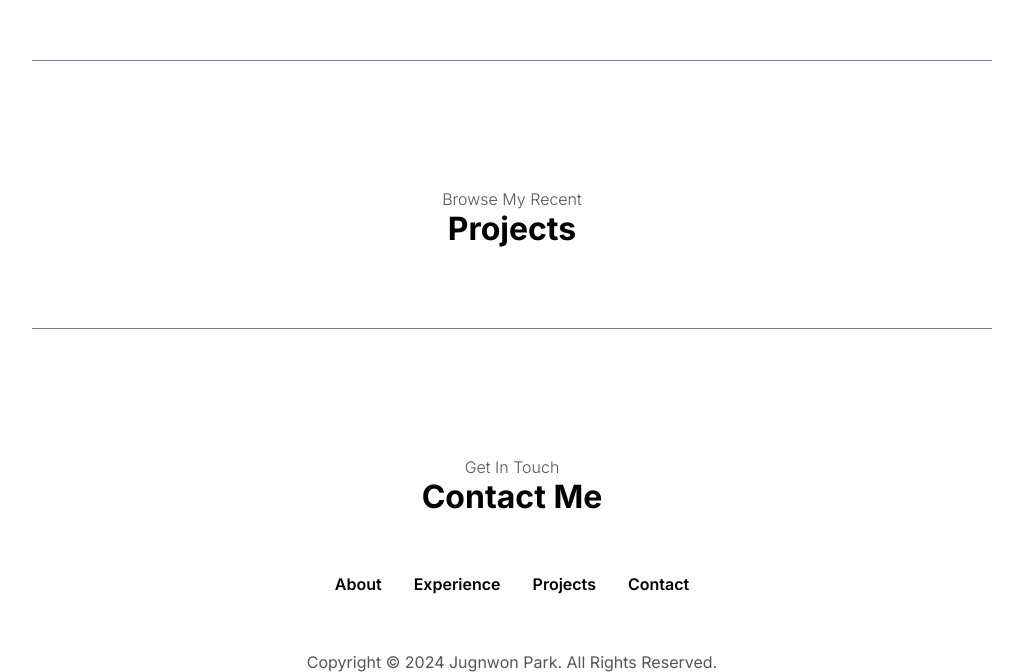
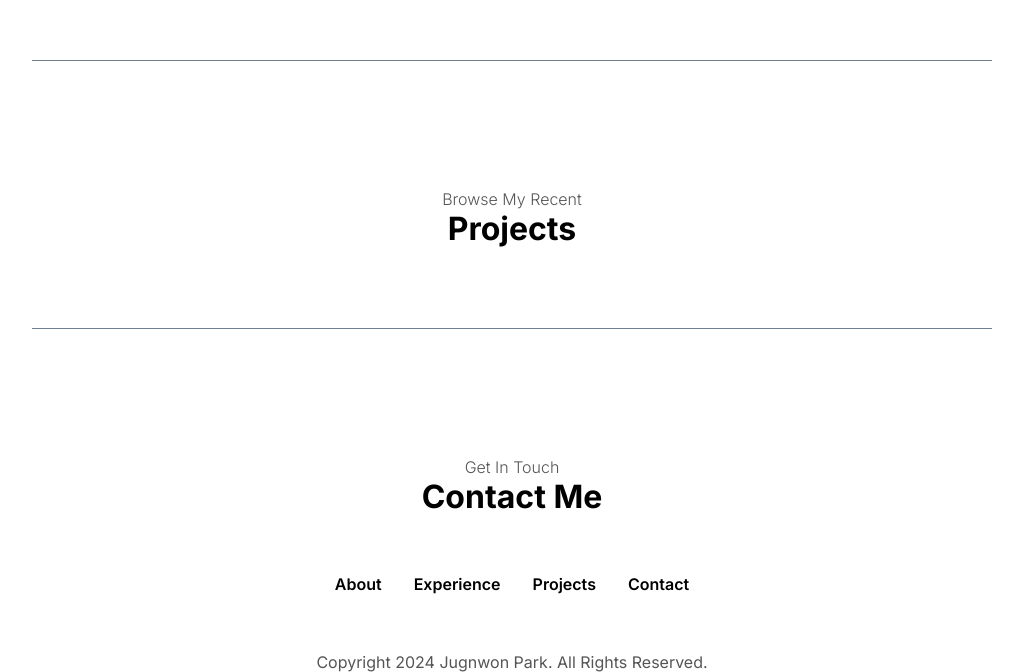
Before and after one commit to NoahPark9001/cprg306-final-project, a Next.js app: page / in a window 1280 px wide. Shown: the part 1304-1976 px from the top of the page, without its empty margins (128-1151 px from the left). Built offline with nearby package versions, Linux system fonts and the light colour scheme.

Commit message:
Update page.js
Delete the uni code

```diff
--- a/app/page.js
+++ b/app/page.js
@@ -122,7 +122,7 @@ export default function Page() {
             </ul>
           </div>
         </nav>
-        <p>Copyright &#169; 2024 Jugnwon Park. All Rights Reserved.</p>
+        <p>Copyright 2024 Jugnwon Park. All Rights Reserved.</p>
       </footer>
     </div>
   );
```
